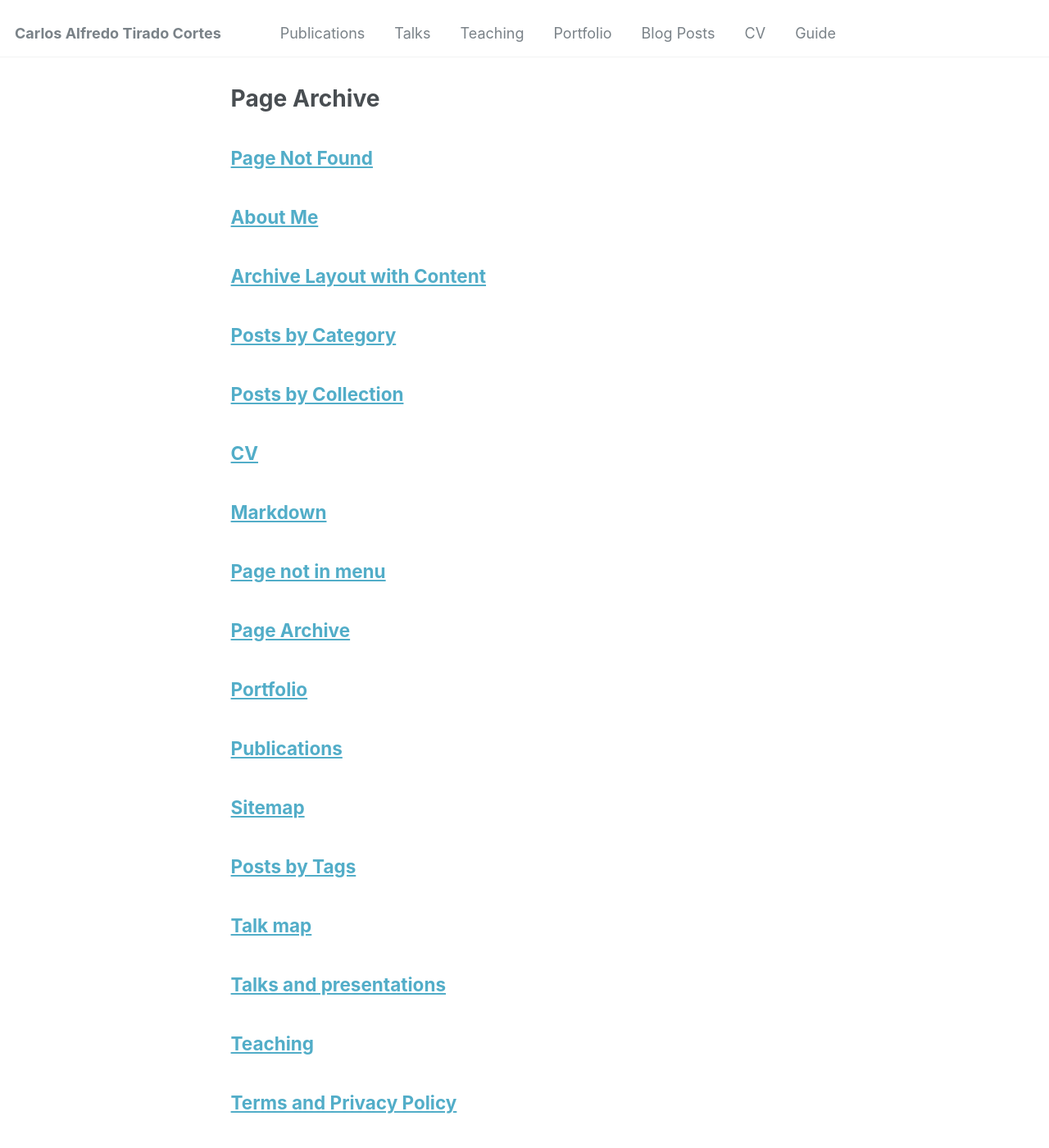
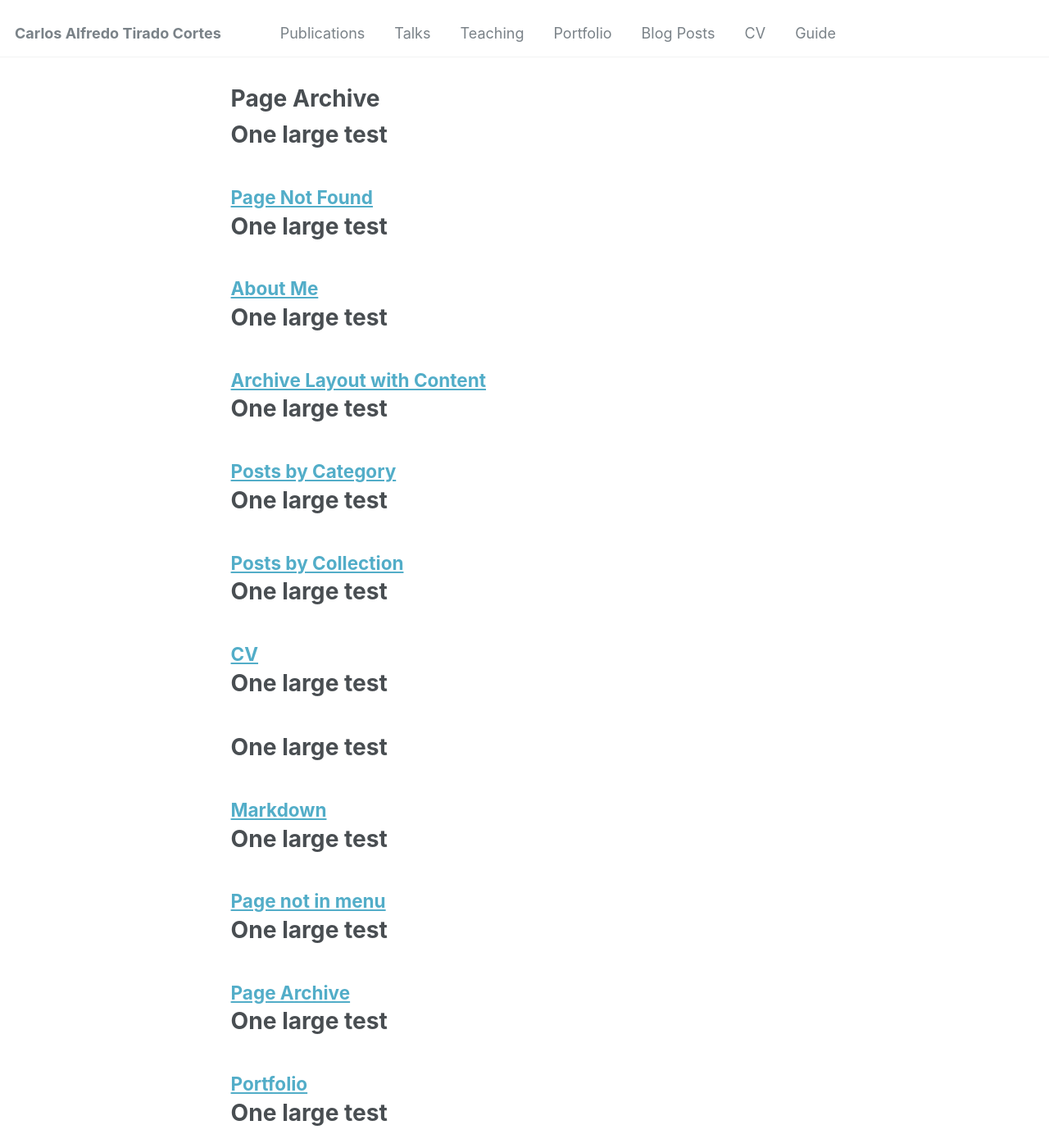
Before and after one commit to catiradocortes/catiradocortes.github.io, a Jekyll site: the page built from _pages/page-archive.html, in a window 1280 px wide and 1400 px high. Shown: the whole window at 82% size. Built offline with Jekyll 4.4.1, drawn with Linux system fonts in a browser that asks for light colours; some of the changed text lies outside the part shown.

Commit message:
Update archive-single.html

```diff
--- a/_includes/archive-single.html
+++ b/_includes/archive-single.html
@@ -12,7 +12,7 @@
   {% assign title = post.title %}
 {% endif %}
 
-<h1> {{ include.type, site.teaser }}</h1>
+<h1> {{ include.type, site.teaser }} One large test</h1>
 
 <div class="{{ include.type | default: "list" }}__item">
   <article class="archive__item" itemscope itemtype="http://schema.org/CreativeWork">
```
